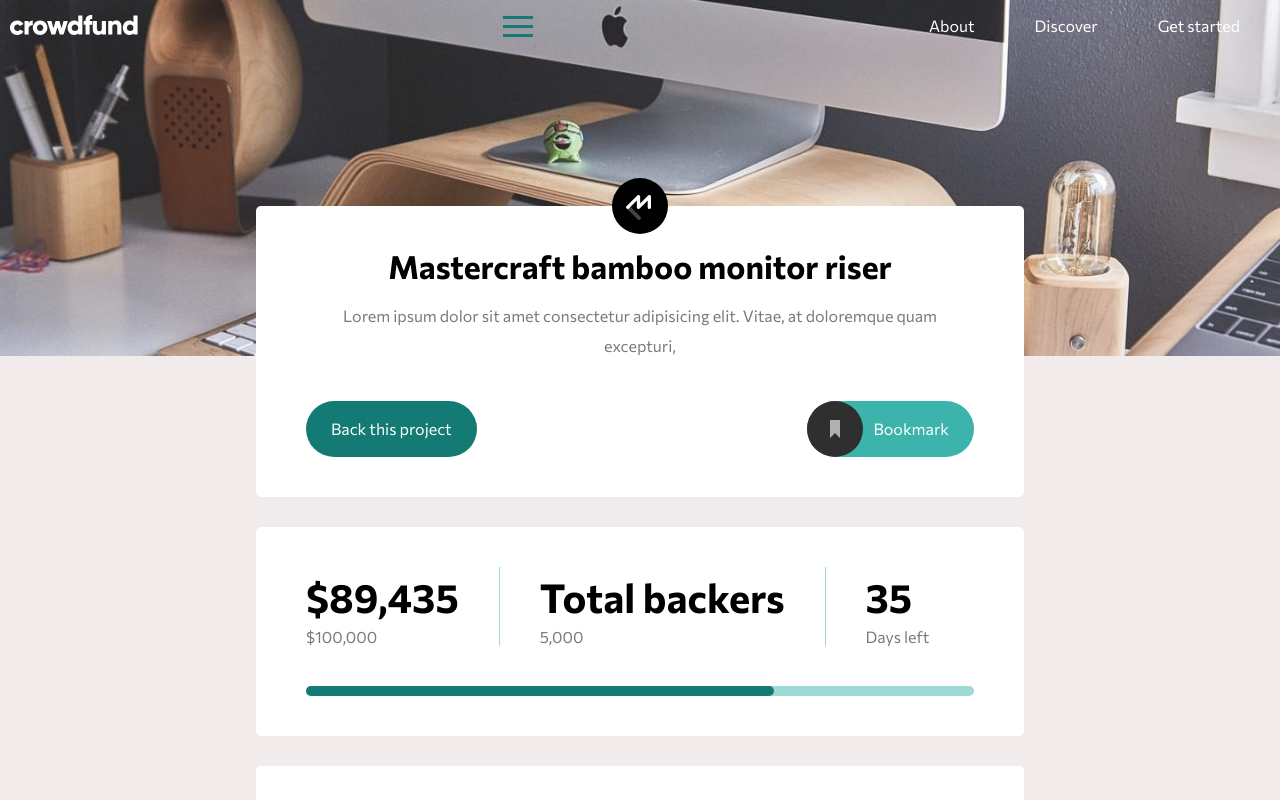
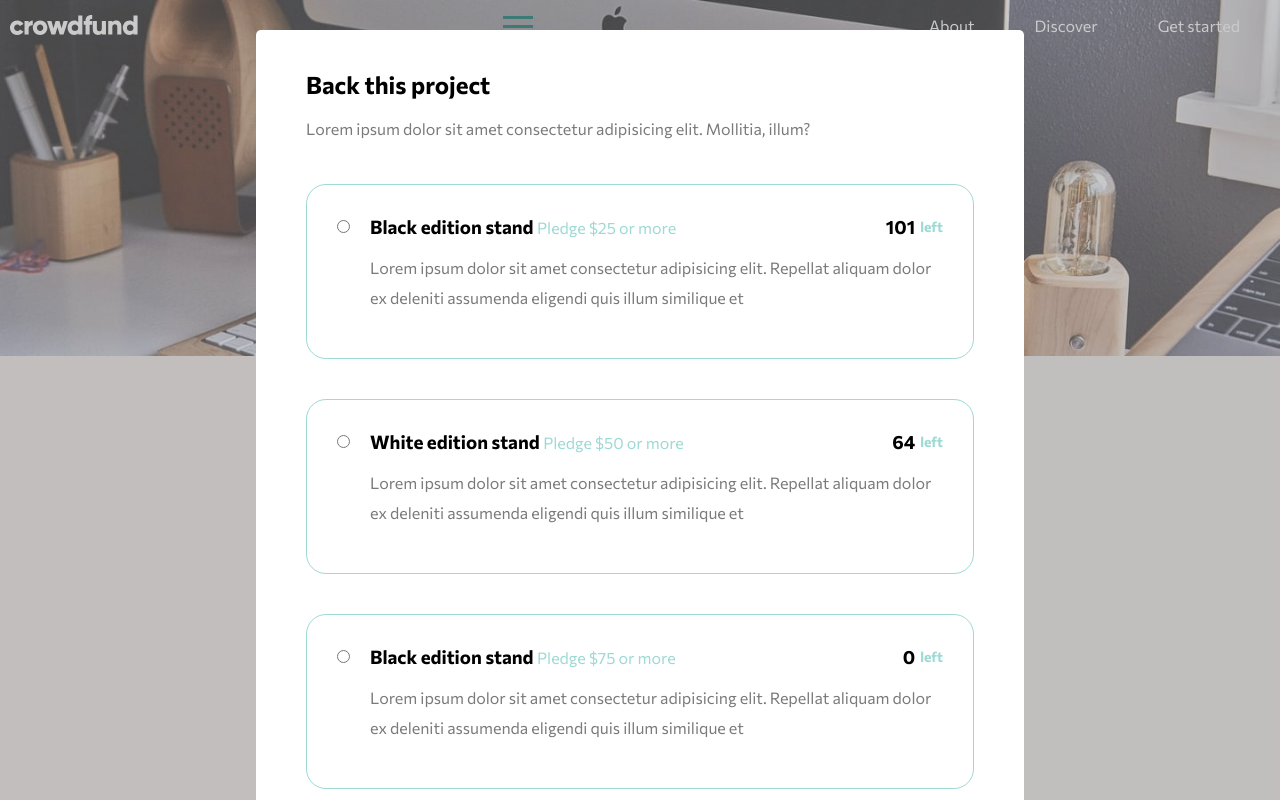
Before and after one commit to nivanovic7/crowdfundingFM, a website: page index.html in a window 1280 px wide. Shown: the top 800 px of the page. Drawn offline with Linux system fonts and the light colour scheme.

Commit message:
Finished modal heading after element

```diff
--- a/index.html
+++ b/index.html
@@ -18,6 +18,63 @@
     <title>Title</title>
   </head>
   <body>
+    <div class="modal">
+      <div class="modal__back-project section">
+        <h2 class="heading--secondary u-margin-bottom-small">
+          Back this project
+        </h2>
+        <p class="paragraph u-margin-bottom-medium">
+          Lorem ipsum dolor sit amet consectetur adipisicing elit. Mollitia,
+          illum?
+        </p>
+
+        <div class="card modal__card u-margin-bottom-medium">
+          <input type="radio" name="radio-btn" id="black-edition" />
+          <label for="black-edition">
+            <h3 class="heading--tertiary u-margin-bottom-small">
+              Black edition stand
+              <span>101</span>
+            </h3>
+            <p class="paragraph u-margin-bottom-small">
+              Lorem ipsum dolor sit amet consectetur adipisicing elit. Repellat
+              aliquam dolor ex deleniti assumenda eligendi quis illum similique
+              et
+            </p>
+          </label>
+        </div>
+
+        <div class="card modal__card u-margin-bottom-medium">
+          <input type="radio" name="radio-btn" id="white-edition" />
+          <label for="white-edition">
+            <h3 class="heading--tertiary u-margin-bottom-small">
+              White edition stand
+              <span>64</span>
+            </h3>
+            <p class="paragraph u-margin-bottom-small">
+              Lorem ipsum dolor sit amet consectetur adipisicing elit. Repellat
+              aliquam dolor ex deleniti assumenda eligendi quis illum similique
+              et
+            </p>
+          </label>
+        </div>
+
+        <div class="card modal__card u-margin-bottom-medium">
+          <input type="radio" name="radio-btn" id="mahagony-edition" />
+          <label for="mahagony-edition">
+            <h3 class="heading--tertiary u-margin-bottom-small">
+              Black edition stand
+              <span>0</span>
+            </h3>
+            <p class="paragraph u-margin-bottom-small">
+              Lorem ipsum dolor sit amet consectetur adipisicing elit. Repellat
+              aliquam dolor ex deleniti assumenda eligendi quis illum similique
+              et
+            </p>
+          </label>
+        </div>
+      </div>
+    </div>
+
     <div class="navigation">
       <img class="navigation__logo" src="./images/logo.svg" alt="logo" />
 
@@ -111,7 +168,7 @@
             aliquam dolor ex deleniti assumenda eligendi quis illum similique et
           </p>
 
-          <div>
+          <div class="card__data-wrap">
             <span class="span--big">101</span>
             <a href="#" class="btn">Select Reward</a>
           </div>
@@ -126,7 +183,7 @@
             aliquam dolor ex deleniti assumenda eligendi quis illum similique et
           </p>
 
-          <div>
+          <div class="card__data-wrap">
             <span class="span--big">64</span>
             <a href="#" class="btn">Select Reward</a>
           </div>
@@ -141,7 +198,7 @@
             aliquam dolor ex deleniti assumenda eligendi quis illum similique et
           </p>
 
-          <div>
+          <div class="card__data-wrap">
             <span class="span--big">0</span>
             <a href="#" class="btn">Select Reward</a>
           </div>
--- a/sass/base/_base.scss
+++ b/sass/base/_base.scss
@@ -28,4 +28,5 @@ html {
 body {
   box-sizing: border-box;
   background-color: rgb(241, 235, 235);
+  position: relative;
 }
--- a/sass/components/_card.scss
+++ b/sass/components/_card.scss
@@ -28,7 +28,7 @@
     content: "Pledge $75 or more";
   }
 
-  div {
+  &__data-wrap {
     display: flex;
     justify-content: space-between;
     align-items: center;
--- /dev/null
+++ b/sass/components/_modal.scss
@@ -0,0 +1,59 @@
+.modal {
+  position: absolute;
+  top: 0;
+  left: 0;
+  width: 100%;
+  height: 100%;
+  background-color: rgba($dark-gray, 0.4);
+  overflow-y: auto;
+  z-index: 150;
+  display: flex;
+  align-items: center;
+  justify-content: center;
+
+  &__card {
+    display: flex;
+
+    input {
+      align-self: flex-start;
+      margin-right: 2rem;
+      position: relative;
+      top: 0.5rem;
+    }
+
+    .heading--tertiary {
+      position: relative;
+
+      &:hover {
+        color: rgba($modeate-cyan, 0.5);
+        cursor: pointer;
+      }
+
+      &::after {
+        position: static;
+        content: "sdlfknmsdfgk";
+        color: rgba($modeate-cyan, 0.5);
+        font-weight: 400;
+        font-size: 1.6rem;
+      }
+
+      span {
+        position: absolute;
+        right: 0;
+
+        &::after {
+          content: "left";
+          display: inline-block;
+          position: relative;
+          translate: 0 -10%;
+          margin-left: 0.5rem;
+          color: rgba($modeate-cyan, 0.5);
+          font-size: 1.4rem;
+        }
+      }
+    }
+  }
+
+  &__back-project {
+  }
+}
--- a/sass/components/_progress-bar.scss
+++ b/sass/components/_progress-bar.scss
@@ -1,7 +1,7 @@
 .progress-bar {
   width: 100%;
   height: 10px;
-  background-color: rgba($modeate-cyan, 0.5);
+  background-color: rgba($modeate-cyan, 0.1);
 
   border-radius: 5px;
   position: relative;
--- a/sass/main.scss
+++ b/sass/main.scss
@@ -13,7 +13,7 @@
 @import "components/card";
 // @import "components/feature-box";
 // @import "components/form";
-// @import "components/popup";
+@import "components/modal";
 // @import "components/story";
 
 // @import "layout/footer";
```
Also changed, not shown: css/style.css.
